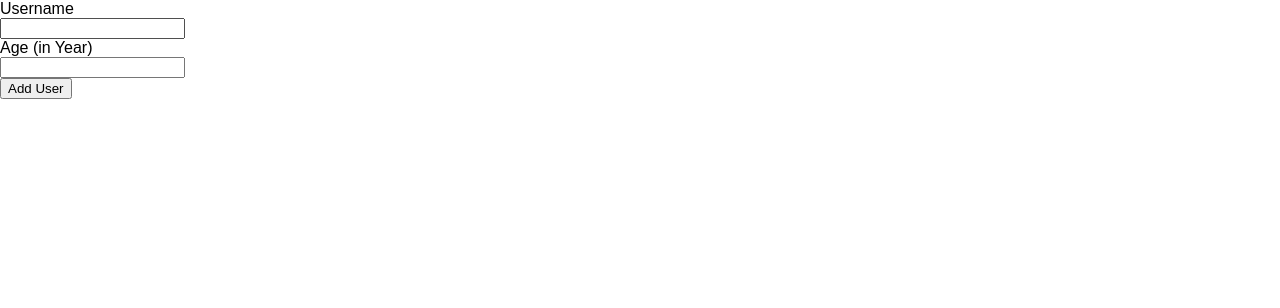
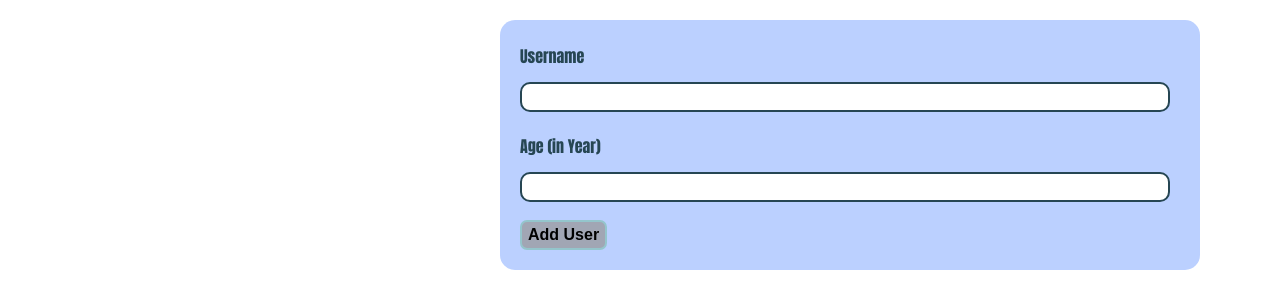
Before and after one commit to Ashish7520/reactPracticeProject, a React (Create React App) app: page / in a window 1280 px wide. Shown: the top 308 px of the page. Built offline with nearby package versions, Linux system fonts and the light colour scheme.

Commit message:
basic styling

```diff
--- a/src/components/UI/Error.css
+++ b/src/components/UI/Error.css
@@ -1,3 +1,5 @@
+
+
 .backdrop {
     position: fixed;
     top: 0;
@@ -9,10 +11,30 @@
   }
 
   .modal {
+    background-color: #bbd0ff;
     position: fixed;
     top: 30vh;
     left: 10%;
-    width: 80%;
     z-index: 100;
     overflow: hidden;
+    height: 200px;
+    width: 720px;
+    margin-left: 250px;
+    padding-left: 150px;
+    display: inline-block;
+    border-radius: 15px;
+    display: flex;
+    flex-direction: column;
+    justify-content: space-evenly;
   }
+
+  button{
+    background-color: #a1a6b4;
+    border: 2px solid #94c5cc;
+    border-radius: 7px;
+    height: 30px;
+    color: black;
+    font-size: medium;
+    font-weight: bolder;
+
+}
--- a/src/components/UI/Error.js
+++ b/src/components/UI/Error.js
@@ -4,7 +4,7 @@ import './Error.css'
 
 const Error = (props) =>{
     return (
-        <div>
+        <div className="outer">
             <div className="backdrop" onClick={props.onConfirm} />
             <div className="modal">
             <header>
--- /dev/null
+++ b/src/components/User/AddUser.css
@@ -0,0 +1,41 @@
+.userCart{
+    margin-left:500px;
+    margin-top: 20px;
+    display: inline-block;
+    height: 250px;
+    width: 700px;
+    background-color: #bbd0ff;
+    border-radius: 15px;
+}
+
+form{
+    text-align: left;
+    margin: 20px;
+}
+
+form label{
+    color:#264653;
+    font-weight: 300px;
+    font-family:Impact, Haettenschweiler, 'Arial Narrow Bold', sans-serif ;
+    line-height: 2;
+}
+
+form input{
+    display: block;
+    width: 650px;
+    height: 30px;
+    border: 2px solid #264653;
+    border-radius: 10px;
+    line-height:1;
+    margin-top: 10px;
+}
+
+form button{
+    background-color: #a1a6b4;
+    border: 2px solid #94c5cc;
+    border-radius: 7px;
+    height: 30px;
+    color: black;
+    font-size: medium;
+    font-weight: bolder;
+}
--- a/src/components/User/AddUser.js
+++ b/src/components/User/AddUser.js
@@ -2,6 +2,7 @@ import React, {useState} from "react";
 
 import Cart from "../UI/Card";
 import Error from "../UI/Error";
+import './AddUser.css'
 
 
 const AddUser = (props) =>{
--- /dev/null
+++ b/src/components/User/UserList.css
@@ -0,0 +1,16 @@
+
+
+li{
+    font-size:17px;
+    font-weight: bolder;
+    color: black;
+    margin-left:460px ;
+    margin-bottom: 10px;
+    padding-left: 20px;
+    display: inline-block;
+    width: 700px;
+    height: 40px;
+    padding-top: 10px;
+    border-radius: 10px;
+    background-color: #bbd0ff;
+}
--- a/src/components/User/UserList.js
+++ b/src/components/User/UserList.js
@@ -1,6 +1,6 @@
 import React from "react";
 
-
+import './UserList.css'
 
 const UserList = (props) =>{
 
--- a/src/index.css
+++ b/src/index.css
@@ -1,5 +1,6 @@
 * {
   box-sizing: border-box;
+
 }
 
 html {
```
